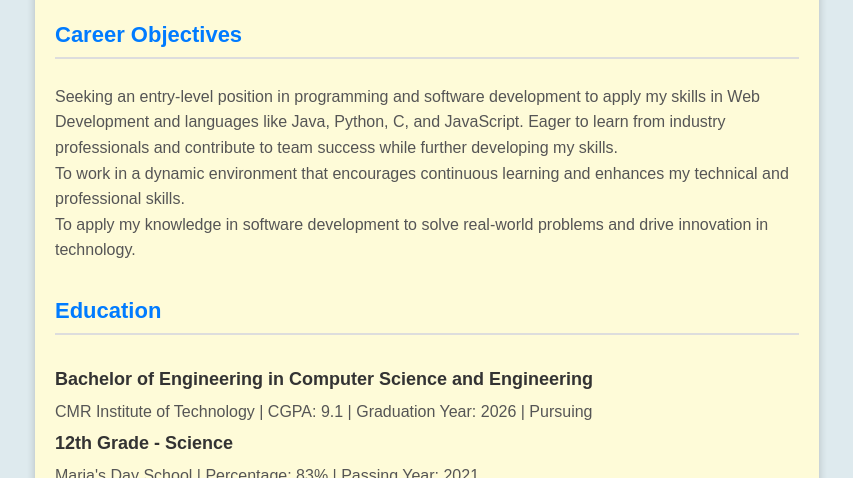
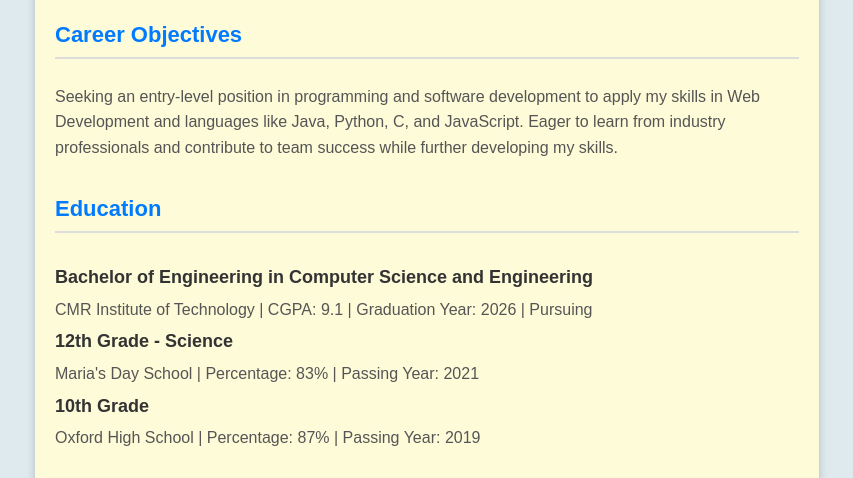
Before and after one commit to PrattoyDey/assignment, a plain HTML site: page resume.html in a window 1280 px wide. Shown: the part 277-755 px from the top of the page, without its empty margins (213-1066 px from the left). Drawn offline with Linux system fonts and the light colour scheme.

Commit message:
Update resume.html

```diff
--- a/resume.html
+++ b/resume.html
@@ -133,14 +133,6 @@
             professionals and contribute to team success while further
             developing my skills.
           </p>
-          <p>
-            To work in a dynamic environment that encourages continuous learning
-            and enhances my technical and professional skills.
-          </p>
-          <p>
-            To apply my knowledge in software development to solve real-world
-            problems and drive innovation in technology.
-          </p>
         </div>
       </div>
       <div class="section">
```
